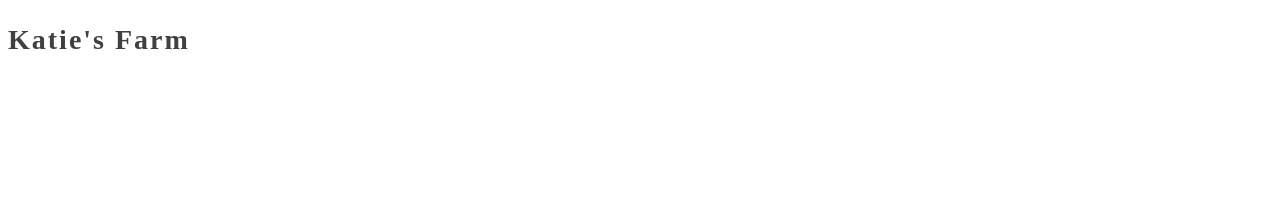
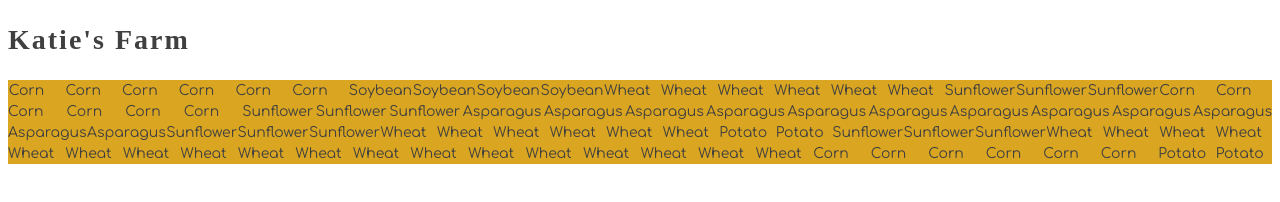
Before and after one commit to katiemdawkins/modern-farm, a website with bundled scripts: page src/index.html in a window 1280 px wide. Built offline with nearby package versions, Linux system fonts and the light colour scheme; a web font is replaced by a local one.

Commit message:
finished

```diff
--- a/src/index.html
+++ b/src/index.html
@@ -8,7 +8,7 @@
 
     <body>
         <header><h1>Katie's Farm</h1></header>
-        <main id="container">
+        <main class="container">
             <div class="messages"></div>
         </main>
 
--- a/src/scripts/catalog.js
+++ b/src/scripts/catalog.js
@@ -7,10 +7,6 @@ export const Catalog = (harvestArray) => {
     for (const plant of harvestArray) {
         //<main> append inner HTML
         templateString += `<section class="plant">${plant.type}</section>`
-
-
     }
+    document.querySelector(".container").innerHTML += templateString
 }
-const ladeedaa = document.querySelector("#container")
-
-.innerHTML += templateString
--- a/src/styles/main.css
+++ b/src/styles/main.css
@@ -33,3 +33,16 @@ h1,h2,h3,h4,h5,h6 {
 .red {
     background-color: darksalmon;
 }
+
+
+.container {
+    background-color: goldenrod;
+    display:flex;
+    flex-direction: row;
+    flex-wrap: wrap;
+    justify-content: space-between;
+}
+
+.plant {
+    flex-basis: 4em;
+}
```
